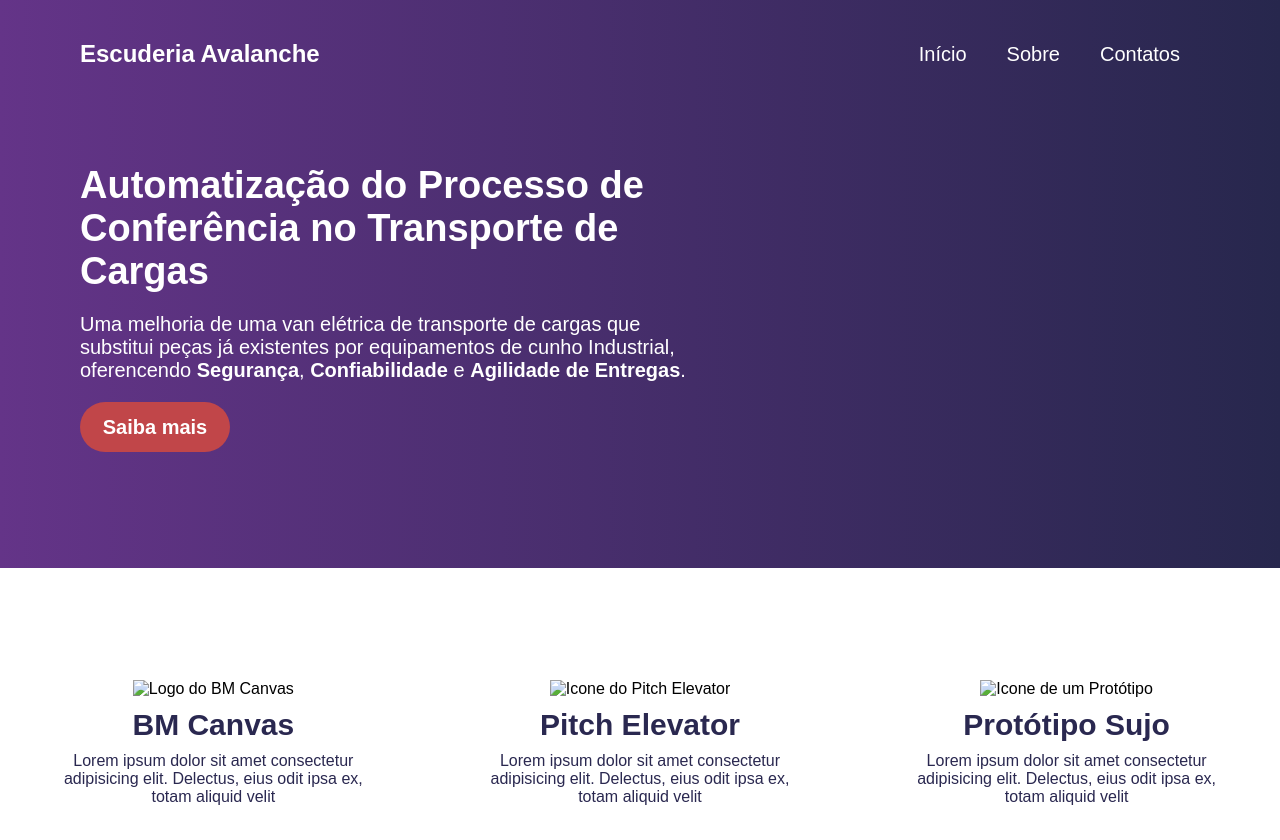
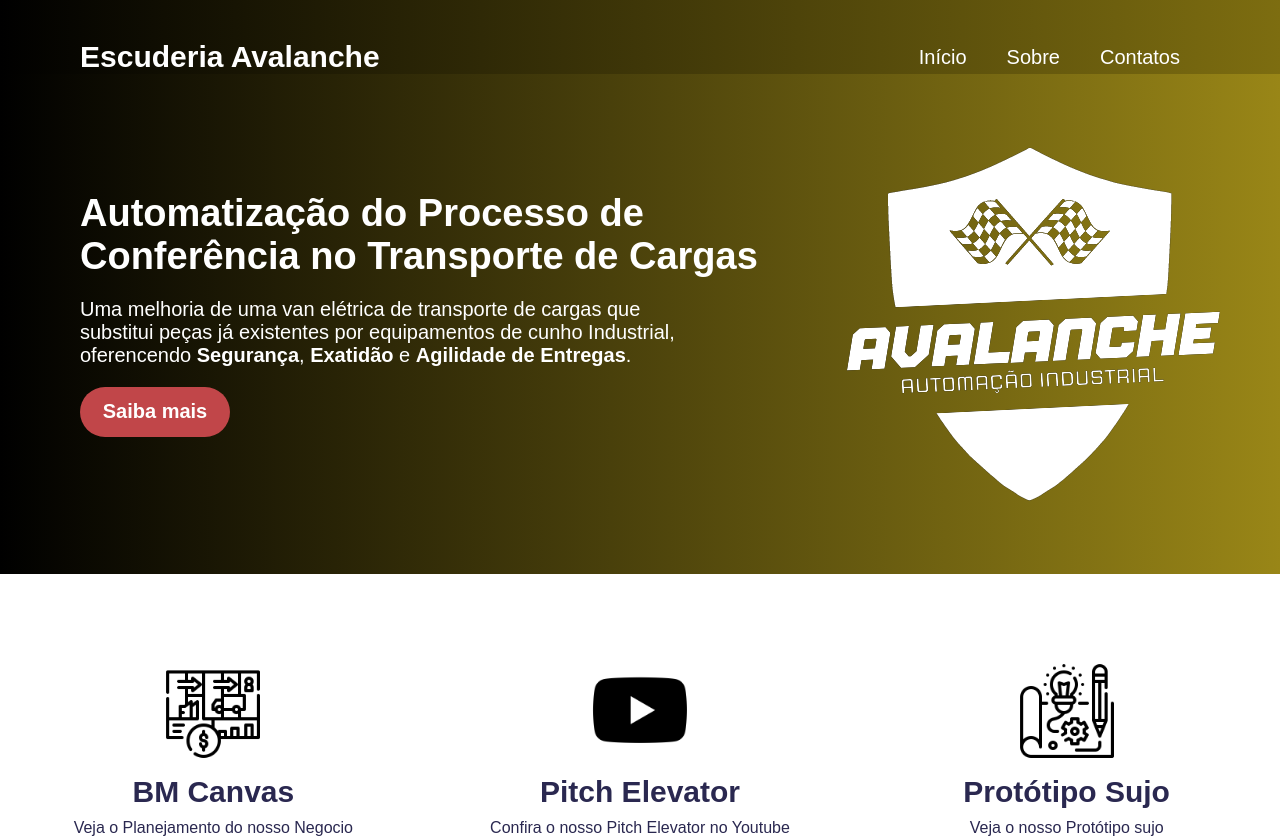
Before and after one commit to sx1n/Grand_Prix_SENAI, a plain HTML site: page index.html in a window 1280 px wide. Shown: the top 840 px of the page. Drawn offline with Linux system fonts and the light colour scheme.

Commit message:
Add files via upload

```diff
--- a/index.html
+++ b/index.html
@@ -5,13 +5,15 @@
     <meta charset="UTF-8">
     <meta name="viewport" content="width=device-width, initial-scale=1.0">
     <meta http-equiv="X-UA-Compatible" content="ie=edge">
+    <link rel="stylesheet" href="style.css">
+    <link rel="shortcut icon" type="imagem/x-icon" href="assets/icone-removebg-preview.png" />
     <title>Avalanche</title>
-    <link rel="stylesheet" href="style.css">
 </head>
 
 <body>
     <header>
         <div>
+            <!-- <img src="assets/icone-removebg-preview.png" alt="Icone da Avalanche" /> -->
             <h2>Escuderia Avalanche</h2>
         </div>
         <nav>
@@ -33,32 +35,35 @@
     <section id="inicio">
         <div>
             <h1>
-Automatização do Processo de Conferência no Transporte de Cargas            </h1>
+                Automatização do Processo de Conferência no Transporte de Cargas </h1>
             <p>
-                Uma melhoria de uma van elétrica de transporte de cargas que substitui peças já existentes por equipamentos de cunho Industrial, oferencendo <b>Segurança</b>, <b>Confiabilidade</b> e <b>Agilidade de Entregas</b>.
+                Uma melhoria de uma van elétrica de transporte de cargas que substitui peças já existentes por
+                equipamentos de cunho Industrial, oferencendo <b>Segurança</b>, <b>Exatidão</b> e <b>Agilidade de
+                    Entregas</b>.
             </p>
             <button title="Visualizar Resumo.pdf"><a href="Resumo.pdf" target="_blank">Saiba mais</a></button>
         </div>
-        <img src="/assets/2590504.png" alt="">
+        <img src="/assets/icon-logo.png" alt="" id="logo_a">
     </section>
 
     <section id="sobre">
         <div>
-            <img src="" alt="Logo do BM Canvas" style="color:black;">
+            <img src="assets/icon-bm_canvas.png" alt="Logo do BM Canvas" style="color:black;">
             <h1>BM Canvas</h1>
-            <p>Lorem ipsum dolor sit amet consectetur adipisicing elit. Delectus, eius odit ipsa ex, totam aliquid velit
+            <p>Veja o Planejamento do nosso Negocio
             </p>
         </div>
         <div>
-            <img src="/assets/Ativo-3.png" alt="Icone do Pitch Elevator" style="color:black;">
+            <!-- https://www.flaticon.com/free-icon/youtube_1384028?term=video&related_id=1384028# -->
+            <img src="/assets/icon-youtube.png" alt="Icone do Pitch Elevator" style="color:black;">
             <h1>Pitch Elevator</h1>
-            <p>Lorem ipsum dolor sit amet consectetur adipisicing elit. Delectus, eius odit ipsa ex, totam aliquid velit
+            <p>Confira o nosso Pitch Elevator no Youtube
             </p>
         </div>
         <div>
-            <img src="/assets/Ativo-4.png" alt="Icone de um Protótipo" style="color:black;">
+            <img src="/assets/icon-prototype.png" alt="Icone de um Protótipo" style="color:black;">
             <h1>Protótipo Sujo</h1>
-            <p>Lorem ipsum dolor sit amet consectetur adipisicing elit. Delectus, eius odit ipsa ex, totam aliquid velit
+            <p>Veja o nosso Protótipo sujo
             </p>
         </div>
     </section>
--- a/style.css
+++ b/style.css
@@ -22,12 +22,25 @@ header {
     justify-content: flex-end;
     align-items: center;
     padding: 40px 80px 0 80px;
-    background-image: linear-gradient(-90deg, #27274D, #643488);
+    /* background-image: linear-gradient(-90deg, #27274D, #643488); */
+    background-image: linear-gradient(-90deg, rgb(125, 109, 16), black);
+
 }
-
+#logo_a{
+    filter: invert(1);
+}
 header div {
     margin: auto;
     margin-left: 0;
+    display: inline-flex;
+}
+
+header div h2{
+    font-size: 30px;
+}
+header div img{
+    width: 60px;
+    height: auto;
 }
 
 nav ul {
@@ -51,12 +64,17 @@ a{
     align-items: center;
     height: 500px;
     padding: 30px 80px;
-    background-image: linear-gradient(-90deg, #27274D, #643488);
+    /* background-image: linear-gradient(-90deg, #27274D, #643488); */
+    background-image: linear-gradient(-90deg, rgb(153, 134, 23), black);
 }
 
 #inicio div {
     width: 700px;
     padding-right: 80px;
+}
+
+#inicio div h1{
+    width: 681px;
 }
 
 #inicio div p {
```
Also changed, not shown: assets/icon-bm_canvas.png (added), assets/icon-logo.png (added), assets/icon-prototype.png (added), assets/icon-youtube.png (added).
